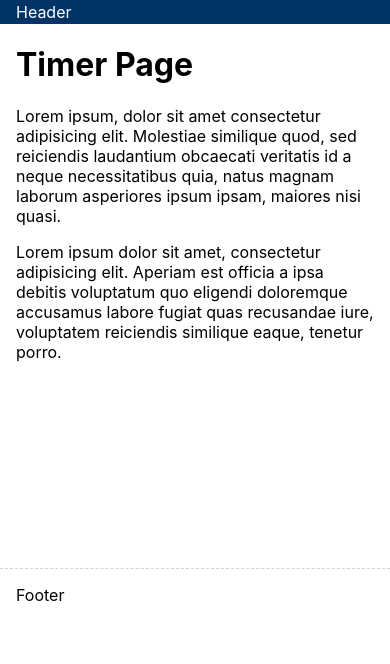
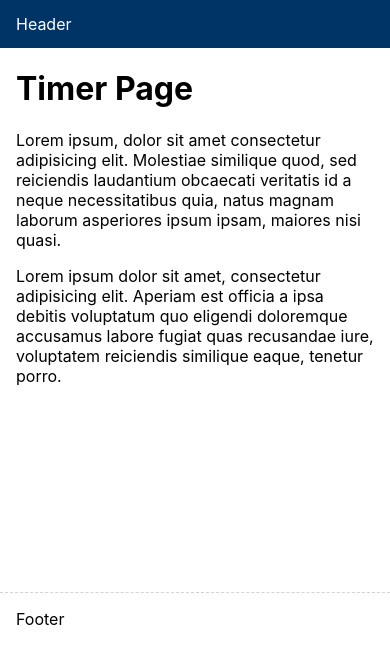
Before and after one commit to ginpei/pomolife, a React (Create React App) app: page / in a window 390 px wide. Shown: the top 664 px of the page. Built offline with nearby package versions, Linux system fonts and the light colour scheme.

Commit message:
update to make header wider for small devices

```diff
--- a/src/complexes/BasicLayout.scss
+++ b/src/complexes/BasicLayout.scss
@@ -12,6 +12,11 @@
       text-decoration: underline;
     }
   }
+
+  @media screen and (max-width: 400px) {
+    height: 3em;
+    line-height: 3em;
+  }
 }
 
 .BasicPageBody {
```
